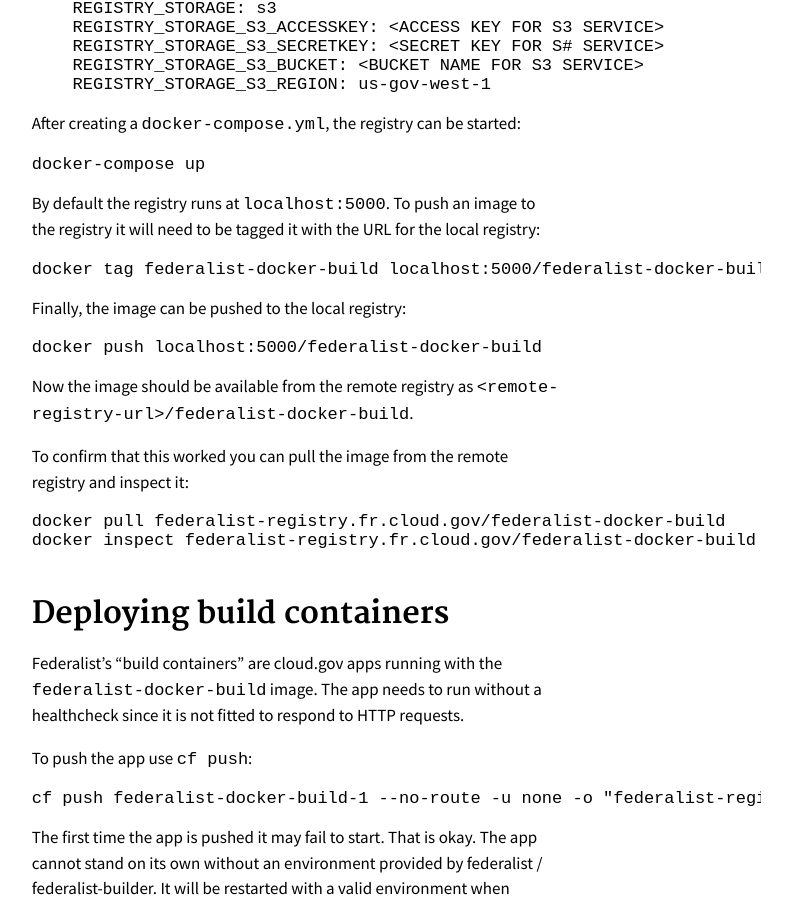
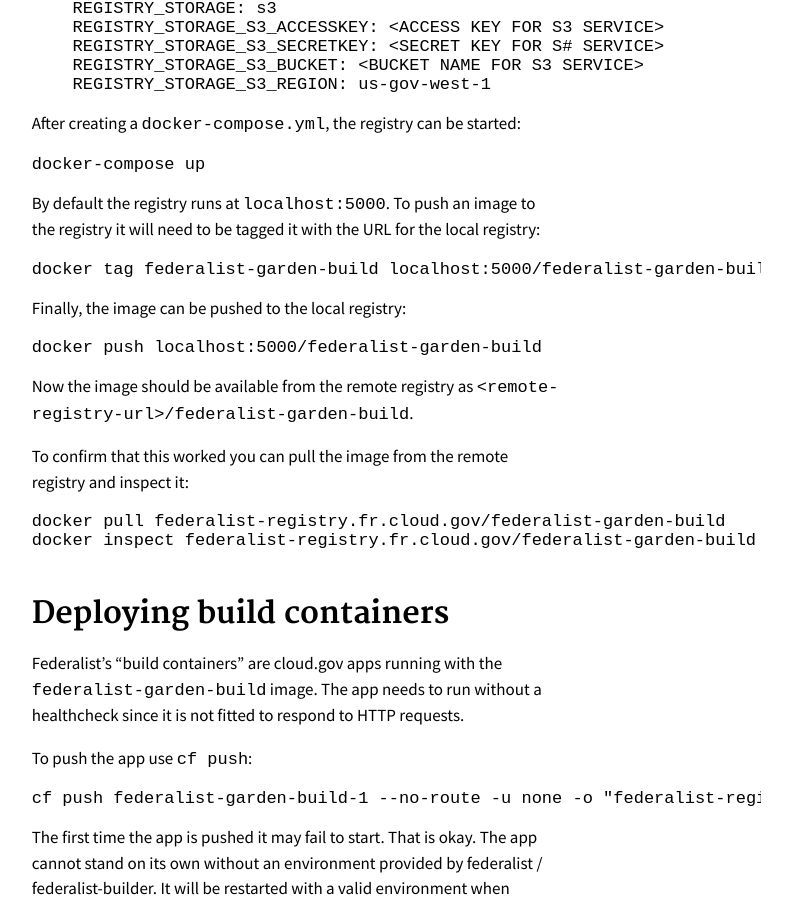
Before and after one commit to Macy-FK/federaliste, a Jekyll site: the page built from pages/how-federalist-works/cloud-gov-setup.md, in a window 1280 px wide and 900 px high, scrolled down 4387 px. Shown: the whole window, without its empty margins (369-1161 px from the left). Built offline with Jekyll 4.4.1, drawn with Linux system fonts in a browser that asks for light colours; Markdown is read by kramdown in place of the engine named in the settings; some of the changed text lies outside the part shown.

Commit message:
rename federalist-docker-build -> federalist-garden-build

````diff
--- a/pages/how-federalist-works/cloud-gov-setup.md
+++ b/pages/how-federalist-works/cloud-gov-setup.md
@@ -12,7 +12,7 @@ Before reading this guide, it may be helpful to refer to [How Federalist Works](
 A Federalist deploy comprises of the following steps:
 
 - Deploy a private registry
-- Pushing a federalist-docker-build image to the registry
+- Pushing a federalist-garden-build image to the registry
 - Deploying build containers
 - Provisioning AWS resources
 - Deploying federalist-builder
@@ -51,20 +51,20 @@ After setting the environment, the registry will need to be restaged to use the
 cf restage federalist-registry
 ```
 
-## Pushing a federalist-docker-build image to the registry
+## Pushing a federalist-garden-build image to the registry
 
 Unfortunately pushing an image to the private registry is not as simple as building the image and pushing it to the registry. To push an image you must follow the following steps:
 
-- Build the federalist-docker-build image
-- Scan the federalist-docker-build image
-- Push the federalist-docker-build image
+- Build the federalist-garden-build image
+- Scan the federalist-garden-build image
+- Push the federalist-garden-build image
 
 ### Building the image
 
-The federalist-docker-build image can be built with docker. Clone the repo, cd into it and run `docker build`.
+The federalist-garden-build image can be built with docker. Clone the repo, cd into it and run `docker build`.
 
 ```shell
-docker build --no-cache --tag federalist-docker-build .
+docker build --no-cache --tag federalist-garden-build .
 ```
 
 The image should now appear in the list when you run `docker images`.
@@ -89,7 +89,7 @@ Additionally, if you do not have your `GOPATH` set, you'll need to set that. [He
 
 #### Start up Clair with Docker and wait for vulnerability updates
 
-We recommend starting Clair with [Docker Compose](https://docs.docker.com/compose/). Here is an example `docker-compose.yml` for preparing Clair to scan `federalist-docker-build`:
+We recommend starting Clair with [Docker Compose](https://docs.docker.com/compose/). Here is an example `docker-compose.yml` for preparing Clair to scan `federalist-garden-build`:
 
 ``` yaml
 version: '2'
@@ -143,7 +143,7 @@ First install the CLI tool:
 go get -u github.com/coreos/clair/contrib/analyze-local-images
 ```
 
-Then use it to scan your image. Here `<IMAGE ID>` is the image ID for `federalist-docker-build` found by running `docker images`:
+Then use it to scan your image. Here `<IMAGE ID>` is the image ID for `federalist-garden-build` found by running `docker images`:
 
 ``` shell
 analyze-local-images <IMAGE ID>
@@ -180,32 +180,32 @@ docker-compose up
 By default the registry runs at `localhost:5000`. To push an image to the registry it will need to be tagged it with the URL for the local registry:
 
 ```shell
-docker tag federalist-docker-build localhost:5000/federalist-docker-build
+docker tag federalist-garden-build localhost:5000/federalist-garden-build
 ```
 
 Finally, the image can be pushed to the local registry:
 
 ```
-docker push localhost:5000/federalist-docker-build
+docker push localhost:5000/federalist-garden-build
 ```
 
-Now the image should be available from the remote registry as `<remote-registry-url>/federalist-docker-build`.
+Now the image should be available from the remote registry as `<remote-registry-url>/federalist-garden-build`.
 
 To confirm that this worked you can pull the image from the remote registry and inspect it:
 
 ```shell
-docker pull federalist-registry.fr.cloud.gov/federalist-docker-build
-docker inspect federalist-registry.fr.cloud.gov/federalist-docker-build
+docker pull federalist-registry.fr.cloud.gov/federalist-garden-build
+docker inspect federalist-registry.fr.cloud.gov/federalist-garden-build
 ```
 
 ## Deploying build containers
 
-Federalist's "build containers" are cloud.gov apps running with the `federalist-docker-build` image. The app needs to run without a healthcheck since it is not fitted to respond to HTTP requests.
+Federalist's "build containers" are cloud.gov apps running with the `federalist-garden-build` image. The app needs to run without a healthcheck since it is not fitted to respond to HTTP requests.
 
 To push the app use `cf push`:
 
 ```shell
-cf push federalist-docker-build-1 --no-route -u none -o "federalist-registry.fr.cloud.gov/federalist-docker-build"
+cf push federalist-garden-build-1 --no-route -u none -o "federalist-registry.fr.cloud.gov/federalist-garden-build"
 ```
 
 The first time the app is pushed it may fail to start. That is okay. The app cannot stand on its own without an environment provided by federalist / federalist-builder. It will be restarted with a valid environment when federalist-builder schedules a build on it.
````
Also changed, not shown: pages/custom-templates.md (+1 -1 lines), pages/how-federalist-works.md (+2 -2 lines), pages/how-federalist-works/running-federalist-locally.md (+4 -4 lines).
